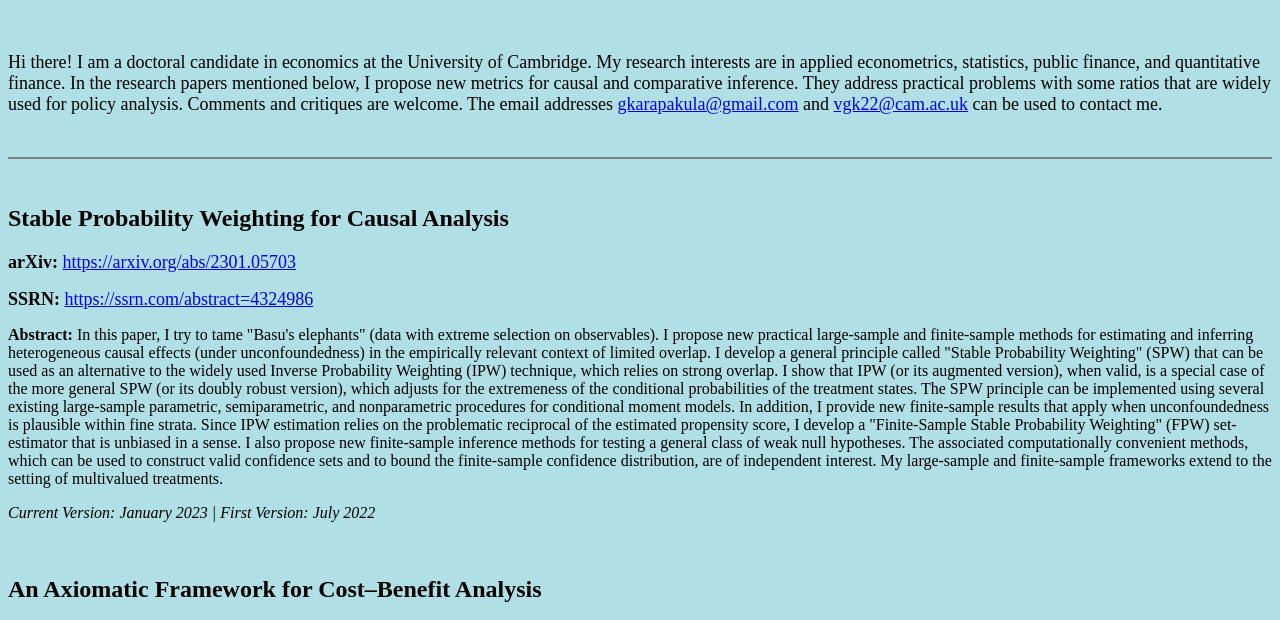
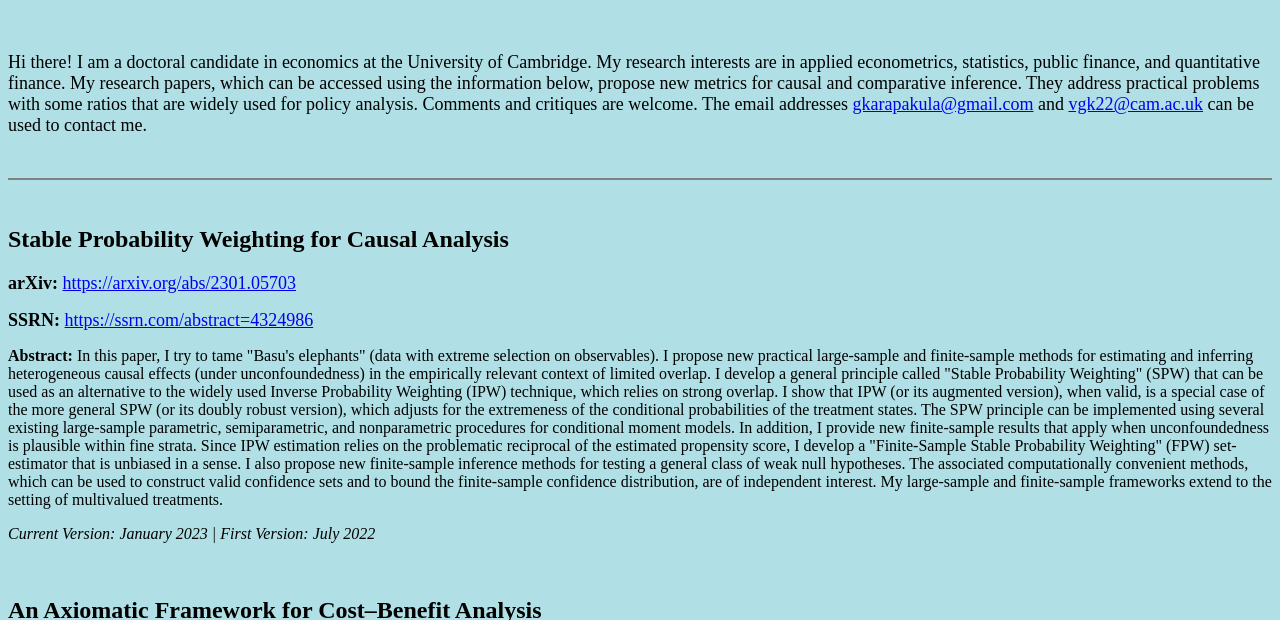
Before and after one commit to c-metrics/c-metrics.github.io, a plain HTML site: page index.html in a window 1280 px wide. Shown: the part 120-740 px from the top of the page. Drawn offline with Linux system fonts and the light colour scheme.

Commit message:
Update index.html

```diff
--- a/index.html
+++ b/index.html
@@ -13,7 +13,7 @@
 
 <br>
 
-<p><font size="4">Hi there! I am a doctoral candidate in economics at the University of Cambridge. My research interests are in applied econometrics, statistics, public finance, and quantitative finance. In the research papers mentioned below, I propose new metrics for causal and comparative inference. They address practical problems with some ratios that are widely used for policy analysis. Comments and critiques are welcome. The email addresses <a href="mailto:gkarapakula@gmail.com">gkarapakula@gmail.com</a> and <a href="mailto:vgk22@cam.ac.uk">vgk22@cam.ac.uk</a> can be used to contact me.</font></p>
+<p><font size="4">Hi there! I am a doctoral candidate in economics at the University of Cambridge. My research interests are in applied econometrics, statistics, public finance, and quantitative finance. My research papers, which can be accessed using the information below, propose new metrics for causal and comparative inference. They address practical problems with some ratios that are widely used for policy analysis. Comments and critiques are welcome. The email addresses <a href="mailto:gkarapakula@gmail.com">gkarapakula@gmail.com</a> and <a href="mailto:vgk22@cam.ac.uk">vgk22@cam.ac.uk</a> can be used to contact me.</font></p>
 <br>
 
 <hr class="dotted" noshade="noshade">
```
